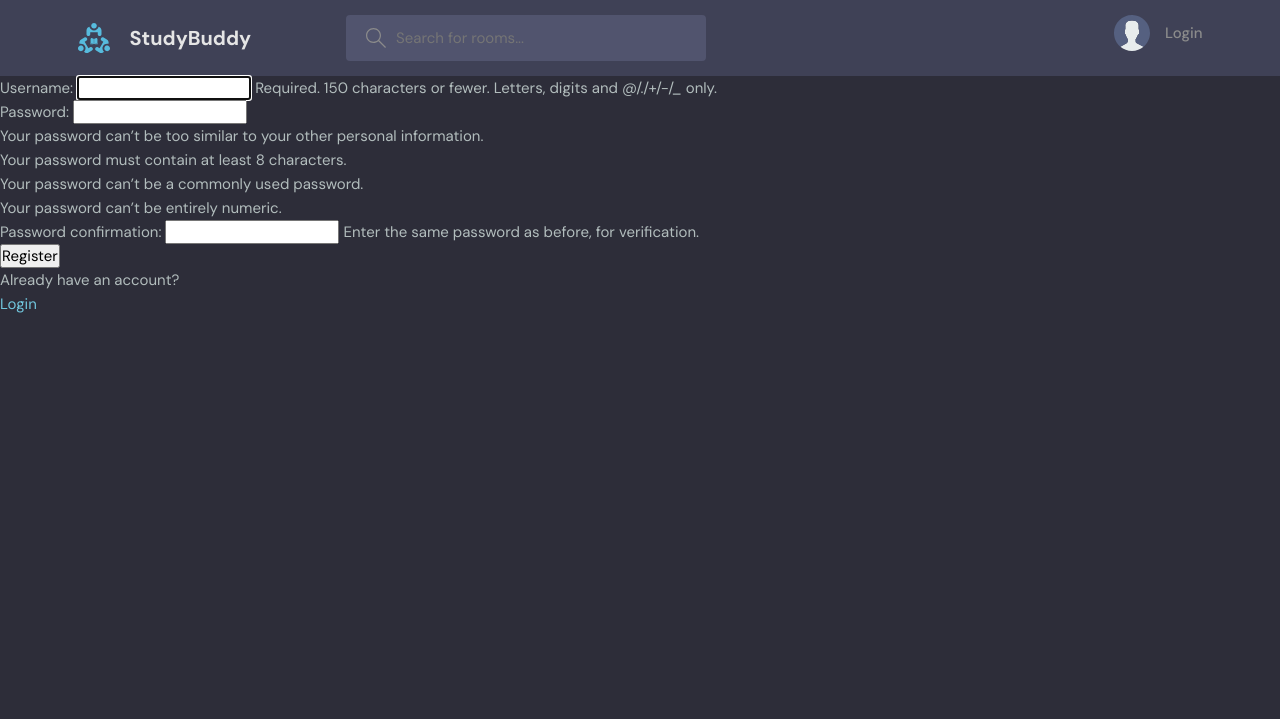
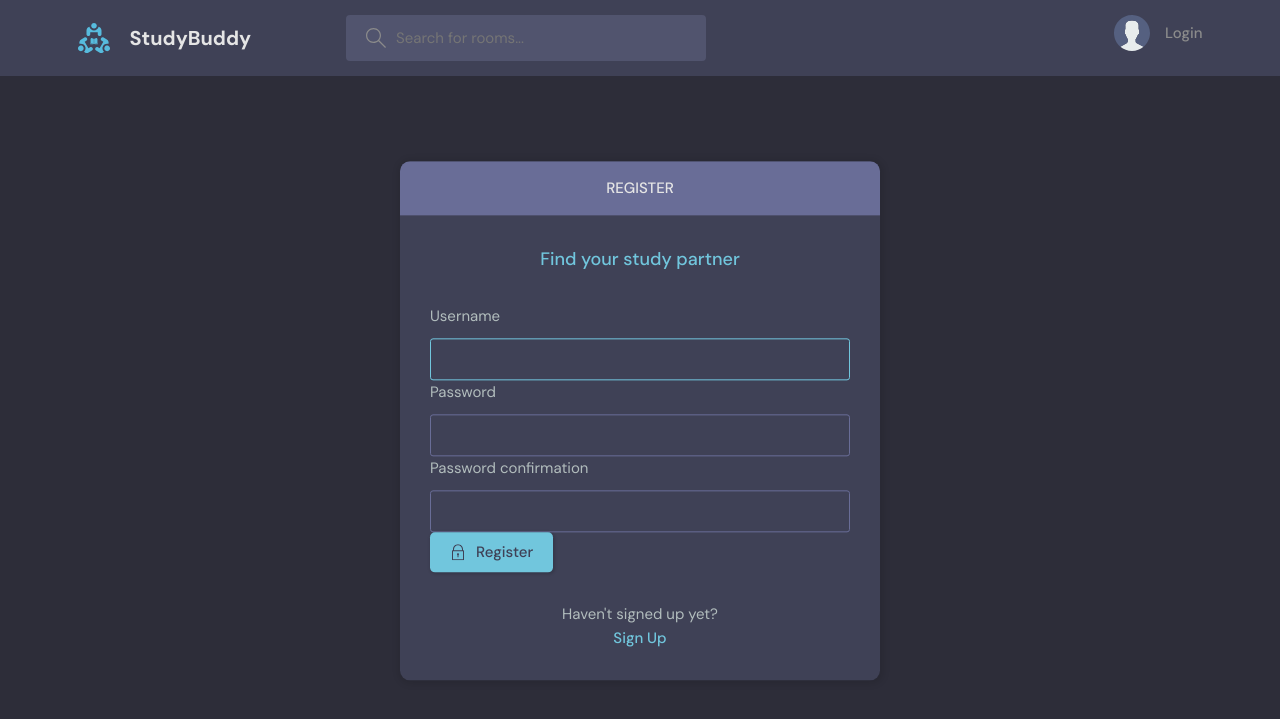
Before and after one commit to xjackhammered/studybud-django, a Django app: page /register/ in a window 1280 px wide. Shown: the top 719 px of the page. Run offline with Django 5.2, Linux system fonts and the light colour scheme.

Commit message:
fixed login and registration page

```diff
--- a/base/templates/base/login_register.html
+++ b/base/templates/base/login_register.html
@@ -1,37 +1,110 @@
 {% extends 'main.html' %}
+{% block content %}
+    <main class="auth layout">
+      {% if page == 'login' %}
+      <div class="container">
+        <div class="layout__box">
+          <div class="layout__boxHeader">
+            <div class="layout__boxTitle">
+              <h3>Login</h3>
+            </div>
+          </div>
+          <div class="layout__body">
+            <h2 class="auth__tagline">Find your study partner</h2>
 
-{% block content %}
-
-{% if page == 'login' %}
-<div>
-    <form method="POST" action="">
+            <form class="form" action="" method="POST">
+              <div class="form__group form__group">
+                <label for="room_name">Username</label>
+                <input id="username" name="username" type="text" placeholder="Enter username" />
                 {% csrf_token %}
 
-        <label>USERNAME: </label>
-        <input type="text" name="username" />
+              </div>
+              <div class="form__group">
+                <label for="password">Password</label>
+                <input
+                  id="password"
+                  name="password"
+                  type="password"
+                  placeholder="&bull;&bull;&bull;&bull;&bull;&bull;&bull;&bull;"
+                />
+              </div>
 
-        <label>PASSWORD: </label>
-        <input type="password" name="password" />
+              <button class="btn btn--main" type="submit">
+                <svg
+                  version="1.1"
+                  xmlns="http://www.w3.org/2000/svg"
+                  width="32"
+                  height="32"
+                  viewBox="0 0 32 32"
+                >
+                  <title>lock</title>
+                  <path
+                    d="M27 12h-1v-2c0-5.514-4.486-10-10-10s-10 4.486-10 10v2h-1c-0.553 0-1 0.447-1 1v18c0 0.553 0.447 1 1 1h22c0.553 0 1-0.447 1-1v-18c0-0.553-0.447-1-1-1zM8 10c0-4.411 3.589-8 8-8s8 3.589 8 8v2h-16v-2zM26 30h-20v-16h20v16z"
+                  ></path>
+                  <path
+                    d="M15 21.694v4.306h2v-4.306c0.587-0.348 1-0.961 1-1.694 0-1.105-0.895-2-2-2s-2 0.895-2 2c0 0.732 0.413 1.345 1 1.694z"
+                  ></path>
+                </svg>
 
-        <input type="submit" value="login" />
+                Login
+              </button>
             </form>
 
+            <div class="auth__action">
               <p>Haven't signed up yet?</p>
-    <a href="{% url 'register' %}">Sign up</a>
+              <a href="{% url 'register' %}" class="btn btn--link">Sign Up</a>
             </div>
+          </div>
+        </div>
+      </div>
+      {% else %}
+      <main class="auth layout">
+        <div class="container">
+          <div class="layout__box">
+            <div class="layout__boxHeader">
+              <div class="layout__boxTitle">
+                <h3>Register</h3>
+              </div>
+            </div>
+            <div class="layout__body">
+              <h2 class="auth__tagline">Find your study partner</h2>
+              {% for field in form %}
+              <form class="form" action="" method="POST">
+                <div class="form__group form__group">
+                  <label for="room_name">{{field.label}}</label>
+                  {% csrf_token %}
+                  {{field}}
 
-{% else %}
+              {% endfor %}
+                <button class="btn btn--main" type="submit">
+                  <svg
+                    version="1.1"
+                    xmlns="http://www.w3.org/2000/svg"
+                    width="32"
+                    height="32"
+                    viewBox="0 0 32 32"
+                  >
+                    <title>lock</title>
+                    <path
+                      d="M27 12h-1v-2c0-5.514-4.486-10-10-10s-10 4.486-10 10v2h-1c-0.553 0-1 0.447-1 1v18c0 0.553 0.447 1 1 1h22c0.553 0 1-0.447 1-1v-18c0-0.553-0.447-1-1-1zM8 10c0-4.411 3.589-8 8-8s8 3.589 8 8v2h-16v-2zM26 30h-20v-16h20v16z"
+                    ></path>
+                    <path
+                      d="M15 21.694v4.306h2v-4.306c0.587-0.348 1-0.961 1-1.694 0-1.105-0.895-2-2-2s-2 0.895-2 2c0 0.732 0.413 1.345 1 1.694z"
+                    ></path>
+                  </svg>
 
-<div>
-    <form method="POST" action="">
-        {% csrf_token %}
-        {{form.as_p}}
-        <input type="submit" value="Register" />
+                  Register
+                </button>
               </form>
-    <p>Already have an account?</p>
-    <a href="{% url 'login' %}">Login</a>
+
+              <div class="auth__action">
+                <p>Haven't signed up yet?</p>
+                <a href="signup.html" class="btn btn--link">Sign Up</a>
               </div>
-
+            </div>
+          </div>
+      </div>
       {% endif %}
+    </main>
 
     {% endblock content %}
```
Also changed, not shown: base/templates/base/login_register_old.html (added, +37 -0 lines), db.sqlite3. Lines whose indentation alone changed are shown as unchanged.
